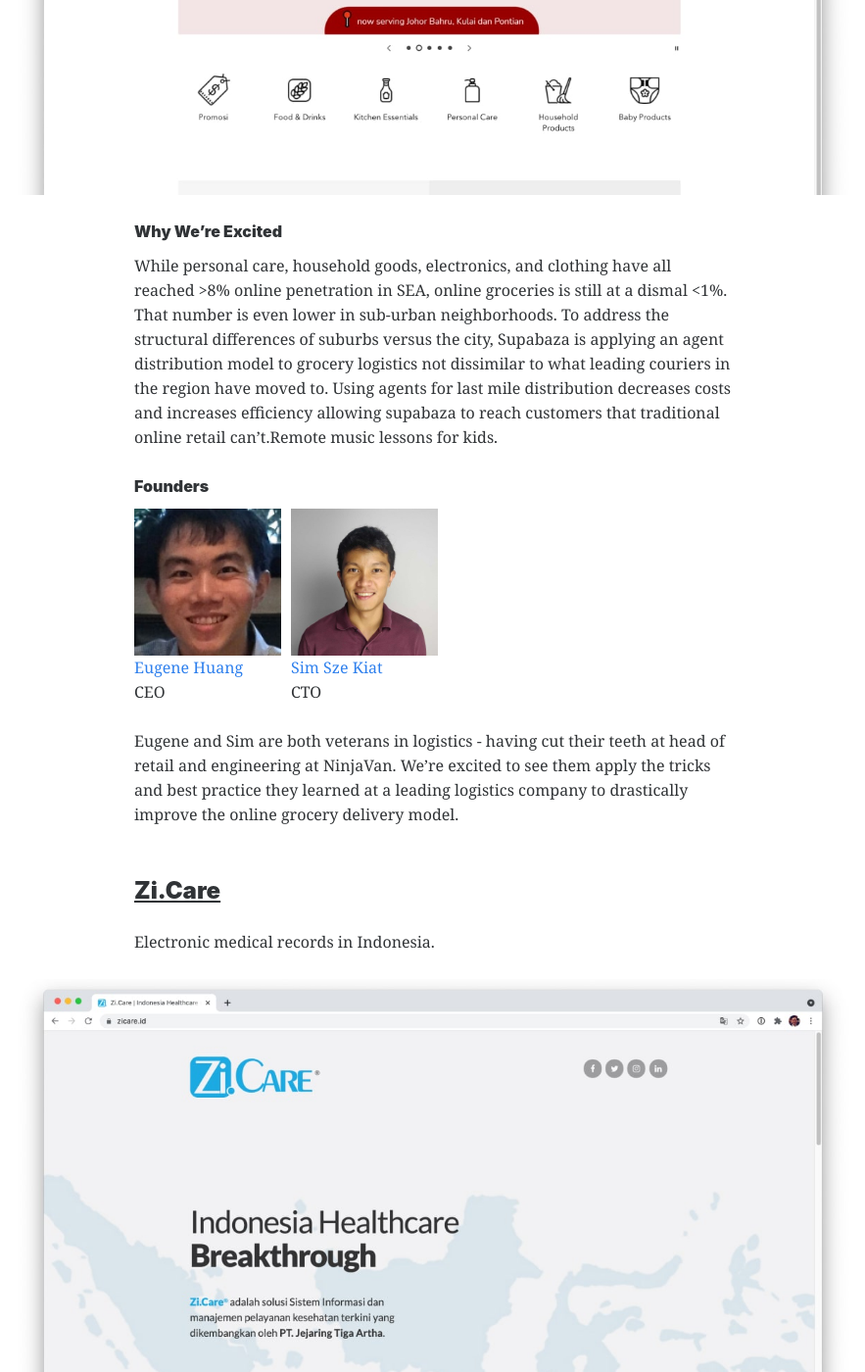
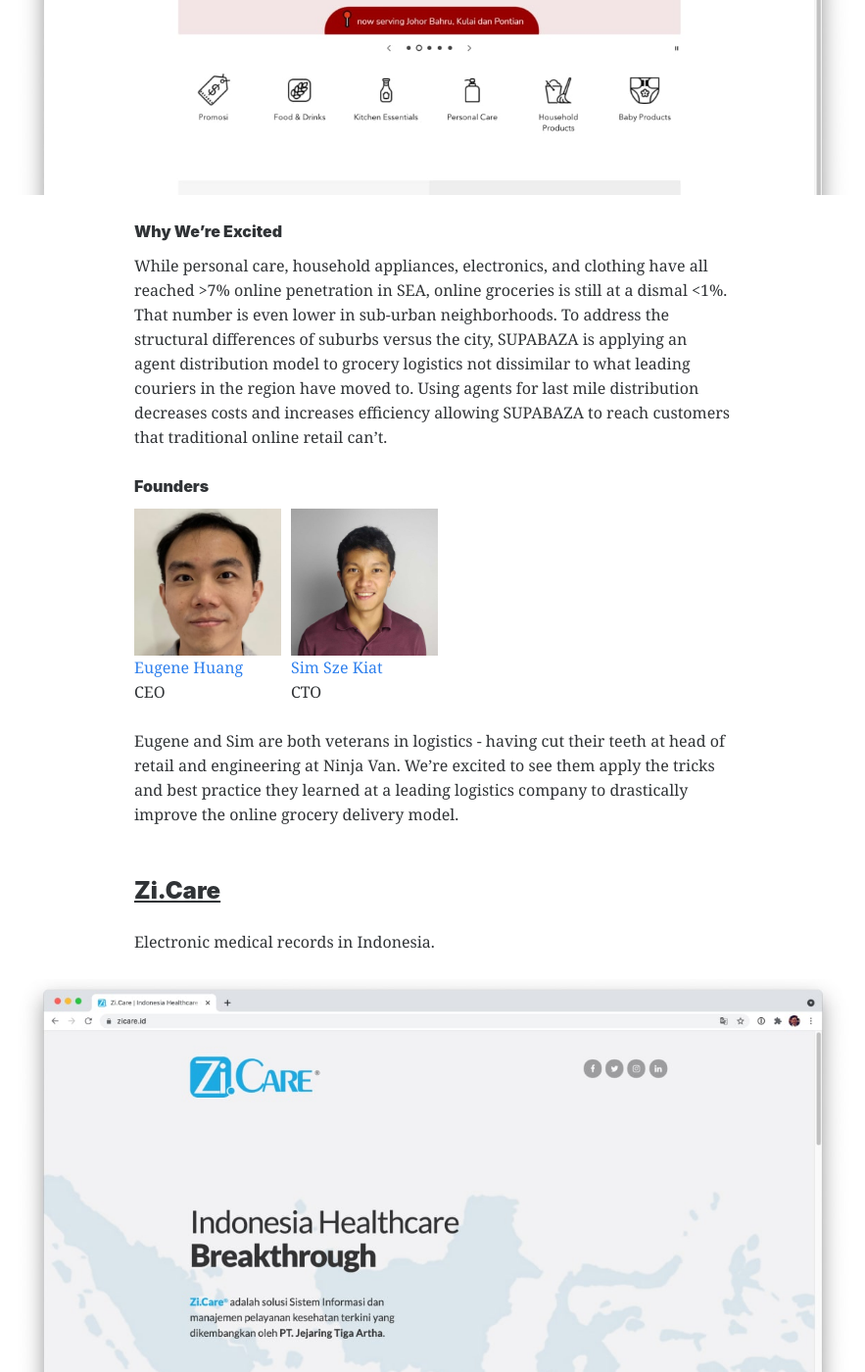
Before and after one commit to hsukenooi/iterative-website, a Jekyll site: the page built from _posts/2021-07-30-iterative-summer-21-announcement.markdown, in a window 1280 px wide and 1400 px high, scrolled down 13046 px. Shown: the whole window at 98% size, without its empty margins (198-1081 px from the left). Built offline with Jekyll 4.4.1, drawn with Linux system fonts in a browser that asks for light colours; comment, search, counter and statistics services are not loaded; some of the changed text lies outside the part shown.

Commit message:
Updates to S21 announcement

```diff
--- a/_posts/2021-07-30-iterative-summer-21-announcement.markdown
+++ b/_posts/2021-07-30-iterative-summer-21-announcement.markdown
@@ -294,7 +294,7 @@
 
 <!-- Supabaza -->
 
-<h2><a href="https://www.supabaza.com/" target="_blank">Supabaza</a></h2>
+<h2><a href="https://www.supabaza.com/" target="_blank">SUPABAZA</a></h2>
 
 Online supermarket for Southeast Asia's masses.
 
@@ -302,7 +302,7 @@
 
 ### Why We're Excited
 
-While personal care, household goods, electronics, and clothing have all reached >8% online penetration in SEA, online groceries is still at a dismal <1%. That number is even lower in sub-urban neighborhoods. To address the structural differences of suburbs versus the city, Supabaza is applying an agent distribution model to grocery logistics not dissimilar to what leading couriers in the region have moved to. Using agents for last mile distribution decreases costs and increases efficiency allowing supabaza to reach customers that traditional online retail can't.Remote music lessons for kids.
+While personal care, household appliances, electronics, and clothing have all reached >7% online penetration in SEA, online groceries is still at a dismal <1%. That number is even lower in sub-urban neighborhoods. To address the structural differences of suburbs versus the city, SUPABAZA is applying an agent distribution model to grocery logistics not dissimilar to what leading couriers in the region have moved to. Using agents for last mile distribution decreases costs and increases efficiency allowing SUPABAZA to reach customers that traditional online retail can't.
 
 ### Founders
 
@@ -321,7 +321,7 @@
   </div>
 </div>
 
-<br>Eugene and Sim are both veterans in logistics - having cut their teeth at head of retail and engineering at NinjaVan. We're excited to see them apply the tricks and best practice they learned at a leading logistics company to drastically improve the online grocery delivery model.
+<br>Eugene and Sim are both veterans in logistics - having cut their teeth at head of retail and engineering at Ninja Van. We're excited to see them apply the tricks and best practice they learned at a leading logistics company to drastically improve the online grocery delivery model.
 
 <!-- Zi.Care -->
 
```
Also changed, not shown: other parts of _posts/2021-07-30-iterative-summer-21-announcement.markdown (+5 -5 lines), assets/blog/2021-07-30-eugene.jpeg.
